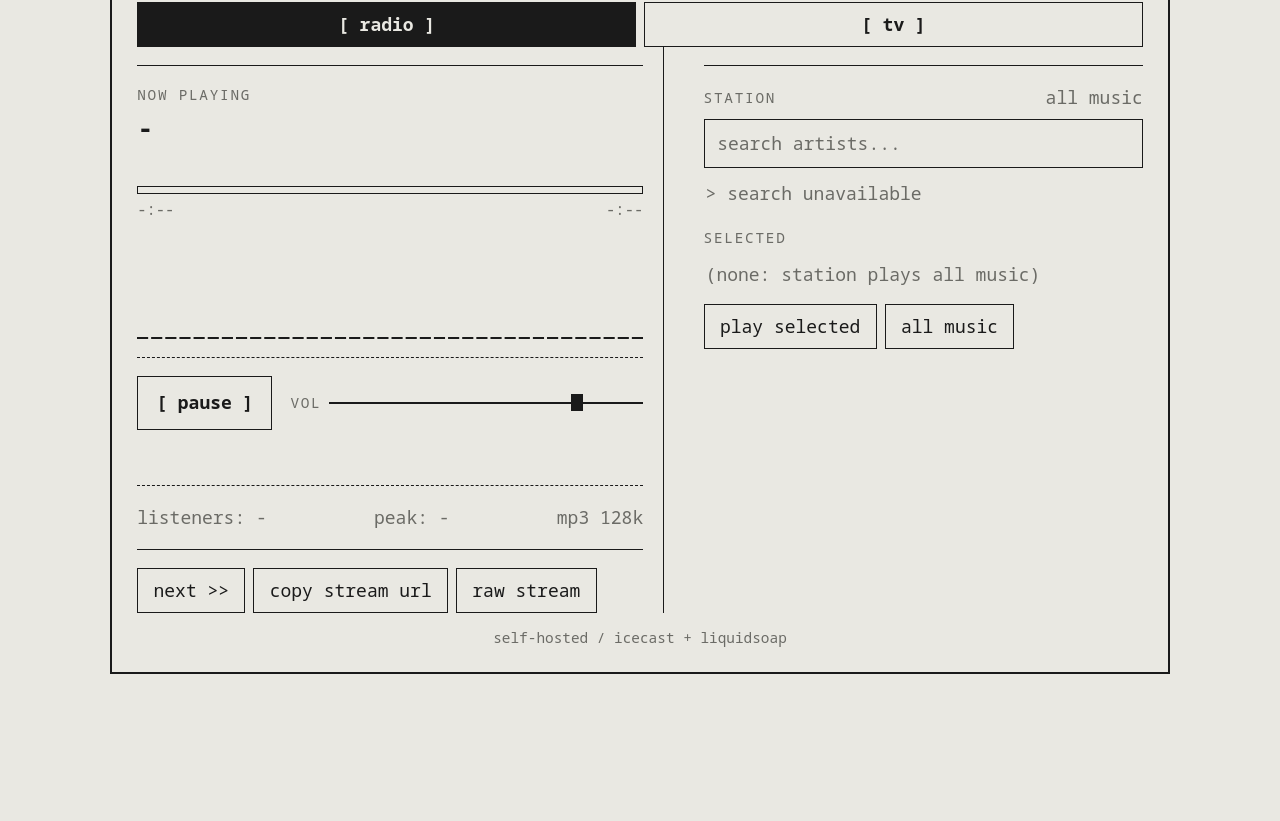
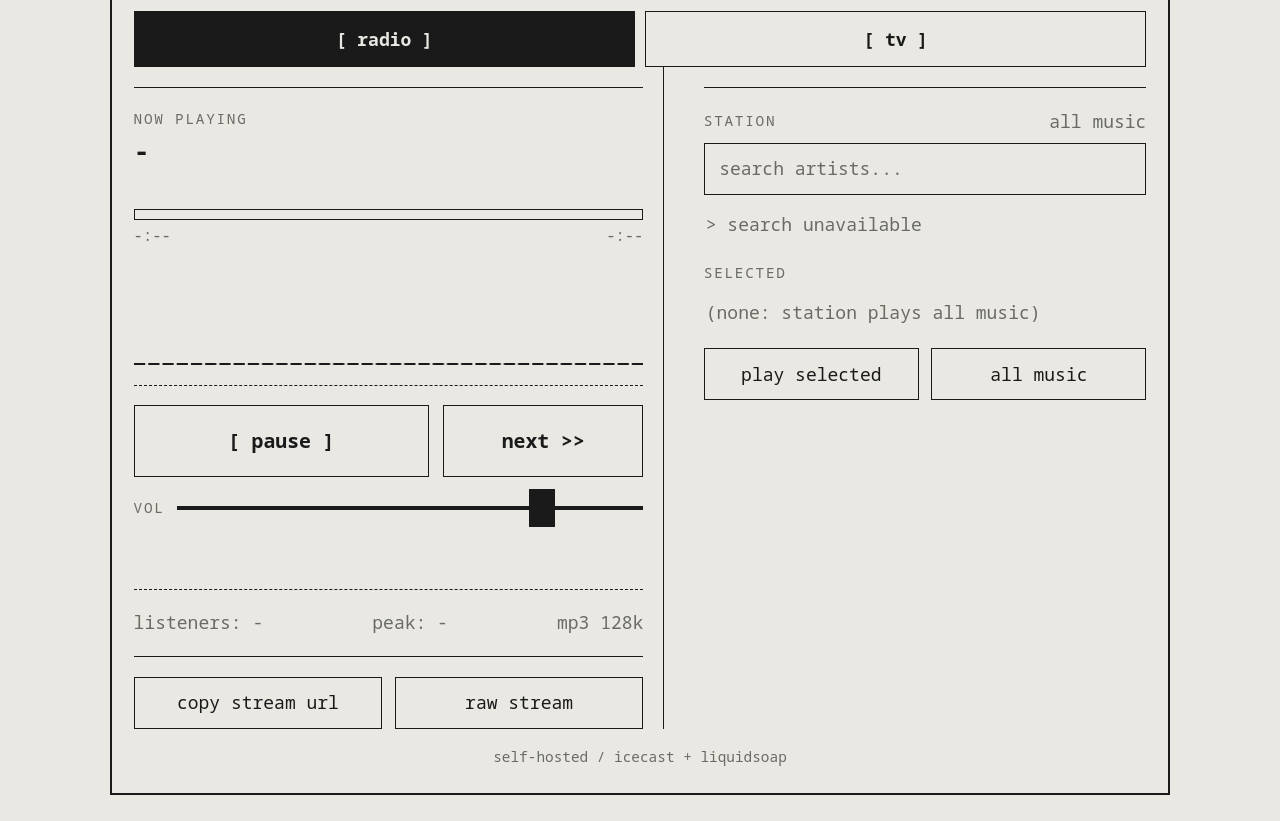
Before and after one commit to shaonvipin03-cmd/voidwerks-radio, a plain HTML site: page radio-web/index.html in a window 1280 px wide. Shown: the part 96-917 px from the top of the page. Before the commit the page ends 800 px from the top, so only its background shows below. Drawn offline with Linux system fonts and the light colour scheme; no server answers.

Commit message:
Describe what changed

```diff
--- a/radio-web/index.html
+++ b/radio-web/index.html
@@ -29,6 +29,7 @@
     --ink: #1a1a1a;
     --dim: #6b6b66;
     --line: #1a1a1a;
+    --tap: 52px;               /* minimum comfortable touch target */
     color-scheme: light;
   }
   :root[data-theme="dark"] {
@@ -38,7 +39,7 @@
     --line: #e4e2da;
     color-scheme: dark;
   }
-  * { box-sizing: border-box; }
+  * { box-sizing: border-box; -webkit-tap-highlight-color: transparent; }
   html, body { min-height: 100%; margin: 0; }
   html { -webkit-text-size-adjust: 100%; text-size-adjust: 100%; }
   body {
@@ -50,8 +51,8 @@
       "Hiragino Sans", "Hiragino Kaku Gothic ProN", "Yu Gothic UI", "Yu Gothic", "Meiryo",
       "Noto Sans CJK JP", "Noto Sans CJK KR", "Noto Sans CJK SC", "Noto Sans CJK TC",
       "Microsoft YaHei", "Malgun Gothic", sans-serif;
-    /* fluid base size: 14px on phones, grows to 18px on big monitors; everything else is in em */
-    font-size: clamp(14px, 11px + 0.55vw, 18px);
+    /* fluid base size: 15px on phones, grows to 18px on big monitors; everything else is in em */
+    font-size: clamp(15px, 12px + 0.55vw, 18px);
     line-height: 1.5;
     display: grid;
     place-items: start center;
@@ -66,7 +67,7 @@
     width: 100%;
     max-width: 480px;                 /* phones */
     border: 2px solid var(--line);
-    padding: 1.3em 1.4em;
+    padding: 1.2em 1.2em 1.4em;
   }
   @media (min-width: 700px)  { .screen { max-width: 680px; } }    /* tablets / small windows */
   @media (min-width: 960px)  { .screen { max-width: 1060px; } }   /* laptops: two columns */
@@ -77,62 +78,86 @@
 
   .row { display: flex; justify-content: space-between; align-items: center; gap: 12px; flex-wrap: wrap; }
   .hd { display: flex; align-items: center; gap: 10px; }
-  .rule { border: 0; border-top: 1px solid var(--line); margin: 1em 0; }
+  .rule { border: 0; border-top: 1px solid var(--line); margin: 1.1em 0; }
   .rule.dash { border-top-style: dashed; }
   h1 { margin: 0; font-size: 1em; font-weight: 700; letter-spacing: .12em; text-transform: uppercase; }
   .dim { color: var(--dim); }
   .label { color: var(--dim); text-transform: uppercase; letter-spacing: .12em; font-size: .8em; }
-  .title { font-size: 1.3em; font-weight: 700; margin-top: 4px; overflow-wrap: anywhere; line-height: 1.3; }
+  .title { font-size: 1.35em; font-weight: 700; margin-top: 4px; overflow-wrap: anywhere; line-height: 1.3; }
   .artist { margin-top: 2px; overflow-wrap: anywhere; }
   .album { margin-top: 2px; font-size: .86em; overflow-wrap: anywhere; min-height: 1.5em; }
   .np { min-height: 10em; }
   /* read-only progress bar: a div, not an input, so it cannot be dragged or seeked */
-  .prog { height: .45em; min-height: 6px; border: 1px solid var(--line); margin-top: .85em; pointer-events: none; user-select: none; }
+  .prog { height: .6em; min-height: 8px; border: 1px solid var(--line); margin-top: .85em; pointer-events: none; user-select: none; }
   .prog > i { display: block; height: 100%; width: 0; background: var(--ink); }
   .times { display: flex; justify-content: space-between; font-size: .86em; margin-top: 4px; font-variant-numeric: tabular-nums; }
   #viz { display: block; width: 100%; height: clamp(56px, 8vw, 120px); margin-top: .85em; pointer-events: none; }
 
-  .controls { display: flex; align-items: center; gap: 1em; }
+  /* ---- buttons: big, press feedback, no sticky hover on touch ---- */
   button, .btn {
     font: inherit; color: var(--ink); background: transparent;
-    border: 1px solid var(--line); padding: .45em .85em; cursor: pointer;
+    border: 1px solid var(--line); padding: .6em 1em; cursor: pointer;
     text-decoration: none; text-transform: lowercase; border-radius: 0;
     display: inline-flex; align-items: center; justify-content: center;
+    min-height: var(--tap);
+    touch-action: manipulation;
+    -webkit-user-select: none; user-select: none;
+    -webkit-touch-callout: none;
   }
-  button:hover, .btn:hover, button:focus-visible, .btn:focus-visible { background: var(--ink); color: var(--paper); outline: none; }
-  #theme { padding: 2px 8px; font-size: .86em; }
-  #play { min-width: 7.5em; font-weight: 700; padding: .7em 1em; }
-  .vol { flex: 1; display: flex; align-items: center; gap: 8px; min-width: 0; }
+  button:active, .btn:active, button:focus-visible, .btn:focus-visible {
+    background: var(--ink); color: var(--paper); outline: none;
+  }
+  @media (hover: hover) {
+    button:hover, .btn:hover { background: var(--ink); color: var(--paper); }
+  }
+  #theme { min-height: 40px; padding: .2em .8em; font-size: .9em; }
+
+  /* transport: play + next side by side, thumb-sized */
+  .transport { display: flex; gap: .8em; }
+  .transport button { flex: 1; min-height: 3.6em; font-weight: 700; font-size: 1.1em; }
+  #play { flex: 1.6; }
+
+  /* volume: big grab area, thin receipt-style line, block thumb */
+  .vol { display: flex; align-items: center; gap: 12px; min-width: 0; margin-top: .4em; }
   input[type=range] {
-    -webkit-appearance: none; appearance: none; flex: 1; min-width: 0; height: 2px;
-    background: var(--ink); outline: none; margin: 0;
+    -webkit-appearance: none; appearance: none; flex: 1; min-width: 0; height: 48px;
+    background: transparent; outline: none; margin: 0; touch-action: pan-y;
   }
+  input[type=range]::-webkit-slider-runnable-track { height: 4px; background: var(--ink); border: 0; }
+  input[type=range]::-moz-range-track { height: 4px; background: var(--ink); border: 0; }
   input[type=range]::-webkit-slider-thumb {
-    -webkit-appearance: none; width: .85em; height: 1.3em; background: var(--ink); border: 0; border-radius: 0; cursor: pointer;
+    -webkit-appearance: none; width: 26px; height: 38px; margin-top: -17px;
+    background: var(--ink); border: 0; border-radius: 0; cursor: pointer;
   }
-  input[type=range]::-moz-range-thumb { width: .85em; height: 1.3em; background: var(--ink); border: 0; border-radius: 0; cursor: pointer; }
+  input[type=range]::-moz-range-thumb { width: 26px; height: 38px; background: var(--ink); border: 0; border-radius: 0; cursor: pointer; }
+  input[type=range]:focus-visible { outline: 1px dashed var(--ink); outline-offset: 2px; }
+
   .err { min-height: 1.5em; margin-top: 10px; overflow-wrap: anywhere; }
-  .actions { display: flex; gap: 8px; flex-wrap: wrap; }
-  footer { margin-top: 1em; text-align: center; font-size: .8em; color: var(--dim); }
+  .actions { display: flex; gap: .7em; flex-wrap: wrap; }
+  .actions > * { flex: 1 1 8em; }
+  footer { margin-top: 1.2em; text-align: center; font-size: .8em; color: var(--dim); }
 
+  /* 16px minimum stops iOS from zooming the page when the field is focused */
   input[type=search] {
     -webkit-appearance: none; appearance: none;
-    width: 100%; font: inherit; color: var(--ink); background: transparent;
-    border: 1px solid var(--line); border-radius: 0; padding: .55em .7em; margin-top: 8px; outline: none;
+    width: 100%; font: inherit; font-size: max(16px, 1em); color: var(--ink); background: transparent;
+    border: 1px solid var(--line); border-radius: 0; padding: 0 .8em; min-height: var(--tap);
+    margin-top: 8px; outline: none;
   }
   input[type=search]:focus { background: var(--ink); color: var(--paper); }
   input[type=search]:focus::placeholder { color: var(--paper); opacity: .6; }
   input::placeholder { color: var(--dim); }
-  .list { margin-top: 6px; max-height: clamp(150px, 26vh, 340px); overflow: auto; overscroll-behavior: contain; }
-  .list > .dim { padding: 6px 2px; }
+  .list { margin-top: 6px; max-height: clamp(180px, 30vh, 340px); overflow: auto; overscroll-behavior: contain; -webkit-overflow-scrolling: touch; }
+  .list > .dim { padding: 10px 2px; }
   .item {
-    display: flex; justify-content: space-between; gap: 10px; width: 100%;
+    display: flex; justify-content: space-between; align-items: center; gap: 10px; width: 100%;
     text-align: left; border: 0; border-bottom: 1px dashed var(--line);
-    padding: .5em 2px; text-transform: none;
+    padding: .5em 4px; min-height: var(--tap); text-transform: none; justify-content: space-between;
   }
   .item .n { overflow-wrap: anywhere; }
   .item .dim { flex: none; }
-  .item:hover .dim, .item:focus-visible .dim { color: var(--paper); }
+  .item:active .dim, .item:focus-visible .dim { color: var(--paper); }
+  @media (hover: hover) { .item:hover .dim { color: var(--paper); } }
   [hidden] { display: none !important; }
 
   /* tv: fills the width, but never taller than the window */
@@ -140,8 +165,8 @@
     display: block; width: 100%; aspect-ratio: 16 / 9; max-height: 72vh; max-height: 72dvh;
     object-fit: contain; background: #000; margin-top: 8px;
   }
-  .tabs { display: flex; gap: 8px; margin-top: 1em; }
-  .tabs button { flex: 1; font-weight: 700; }
+  .tabs { display: flex; gap: 10px; margin-top: 1em; }
+  .tabs button { flex: 1; font-weight: 700; min-height: 56px; }
   .tabs button.on { background: var(--ink); color: var(--paper); }
 
   /* ---- radio tab layout ----
@@ -171,17 +196,19 @@
     .np { min-height: 0; }
     #viz { height: 40px; }
     .rule { margin: .6em 0; }
-    .list { max-height: 120px; }
+    .list { max-height: 140px; }
+    .transport button { min-height: var(--tap); }
     #tvv { max-height: 60vh; max-height: 60dvh; }
   }
 
-  /* touch screens: comfortable tap targets */
-  @media (pointer: coarse) {
-    button, .btn { min-height: 44px; }
-    #theme { min-height: 36px; padding: 2px 12px; }
-    input[type=range] { height: 4px; }
-    input[type=range]::-webkit-slider-thumb { width: 20px; height: 30px; }
-    input[type=range]::-moz-range-thumb { width: 20px; height: 30px; }
+  /* keep the controls reachable: on phones the transport sticks to the bottom of the receipt */
+  @media (max-width: 959px) and (pointer: coarse) {
+    .controls-dock {
+      position: sticky; bottom: 0; z-index: 5;
+      background: var(--paper);
+      border-top: 1px dashed var(--line);
+      margin: 0 -1.2em; padding: .8em 1.2em calc(.4em + env(safe-area-inset-bottom));
+    }
   }
 </style>
 </head>
@@ -217,8 +244,11 @@
 
       <hr class="rule dash">
 
-      <div class="controls">
-        <button id="play" aria-label="Play">[ play ]</button>
+      <div class="controls-dock">
+        <div class="transport">
+          <button id="play" aria-label="Play">[ play ]</button>
+          <button id="next" type="button">next &gt;&gt;</button>
+        </div>
         <div class="vol">
           <span class="label">vol</span>
           <input id="vol" type="range" min="0" max="1" step="0.01" value="0.8" aria-label="Volume">
@@ -247,7 +277,7 @@
         <div class="list" id="results"></div>
         <div class="label" style="margin-top:14px">selected</div>
         <div class="list" id="chosen"></div>
-        <div class="actions" style="margin-top:10px">
+        <div class="actions" style="margin-top:12px">
           <button id="apply" type="button">play selected</button>
           <button id="reset" type="button">all music</button>
         </div>
@@ -259,7 +289,6 @@
       <hr class="rule">
 
       <div class="actions">
-        <button id="next">next &gt;&gt;</button>
         <button id="copy">copy stream url</button>
         <a class="btn" href="/radio.mp3">raw stream</a>
       </div>
@@ -276,7 +305,7 @@
       <span class="dim" id="tvmsg"></span>
     </div>
     <video id="tvv" playsinline autoplay hidden></video>
-    <div class="actions" style="margin-top:8px">
+    <div class="actions" style="margin-top:10px">
       <button id="tvbtn" type="button">[ watch ]</button>
       <button id="tvmute" type="button" hidden>[ mute ]</button>
       <button id="tvfs" type="button" hidden>[ fullscreen ]</button>
```
Also changed, not shown: 1 other file.
